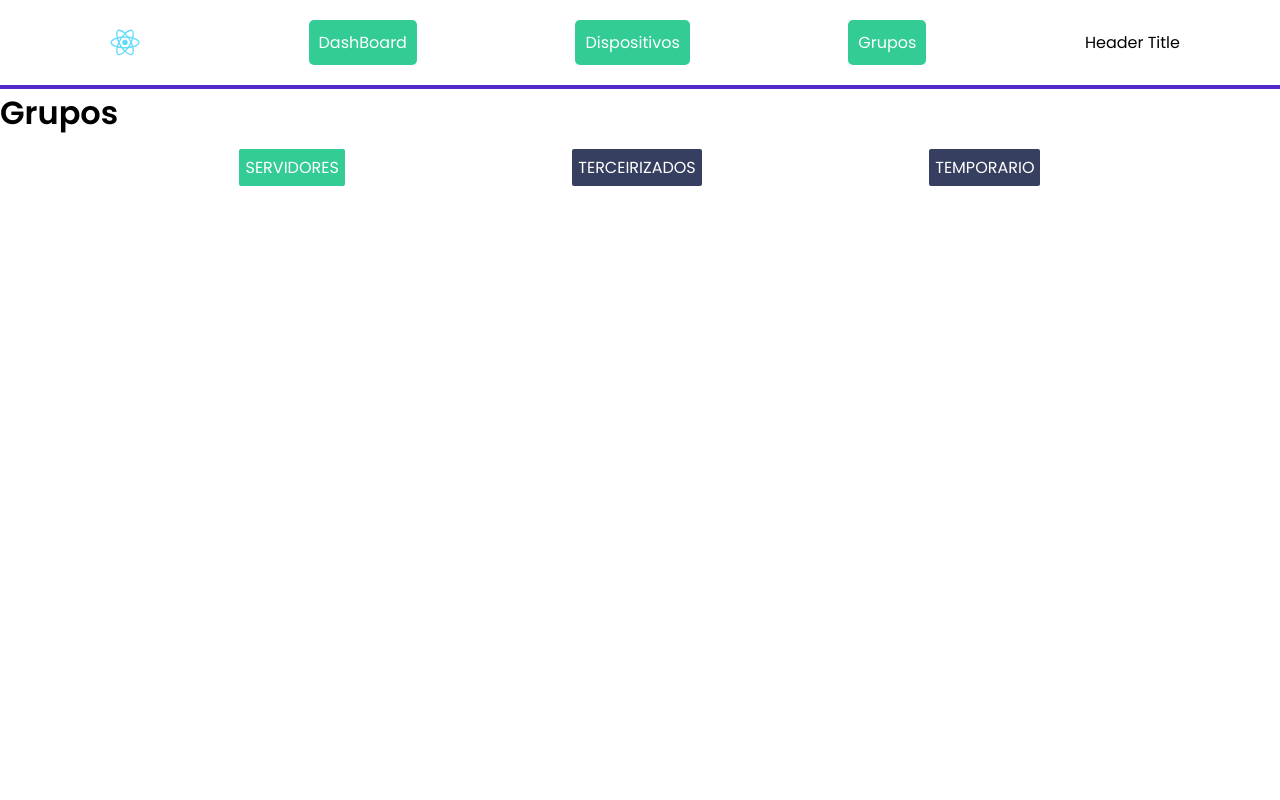
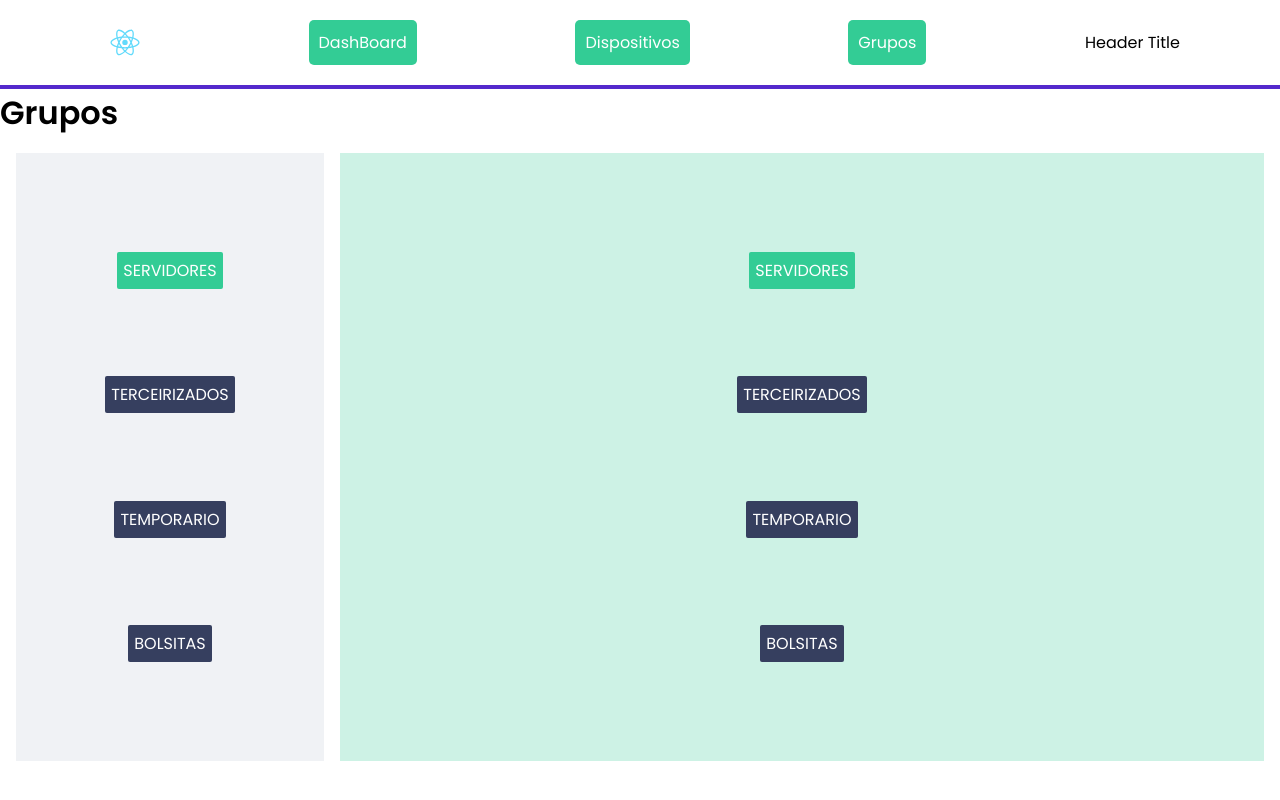
Before and after one commit to luis-gustavo-sales-dev/dhcpd-register-easy-reactjs, a React (Create React App) app: page /groups in a window 1280 px wide. Built offline with nearby package versions, Linux system fonts and the light colour scheme.

Commit message:
GroupsScreen was created. I have created a component called DefaultScreenGrids to standardize all screens.

```diff
--- a/public/index.html
+++ b/public/index.html
@@ -29,6 +29,14 @@
       Learn how to configure a non-root public URL by running `npm run build`.
     -->
     <title>Dhcpd Register Easy</title>
+    <style>
+      body {
+        height: 100vh;
+      }
+      div#root {
+        height: 100vh;
+      }
+    </style>
   </head>
   <body>
     <noscript>You need to enable JavaScript to run this app.</noscript>
--- a/src/App.tsx
+++ b/src/App.tsx
@@ -3,7 +3,7 @@ import { ThemeProvider } from 'styled-components';
 // import logo from './logo.svg';
 import { Header } from './components/Header';
 import { AppRoutes } from './routes';
-import { Body, Container } from './style';
+import { Container } from './style';
 import { COLORS } from './styles/COLORS';
 import { GlobalStyle } from "./styles/global";
 
@@ -15,12 +15,11 @@ function App() {
   return (
     <>
      <ThemeProvider theme={theme}>
-        <Container>
-          <AppRoutes>
-            <Header actualRouter={title} />
-            <Body />
-          </AppRoutes>
-        </Container>
+       <Container>
+        <AppRoutes>
+          <Header actualRouter={title} />
+        </AppRoutes>
+       </Container>
       </ThemeProvider>
       <GlobalStyle />
     </>
--- /dev/null
+++ b/src/components/DefaultScreenGrids/index.tsx
@@ -0,0 +1,12 @@
+import { ReactNode } from "react";
+import { Container } from "./style";
+
+interface DefaultScreenGridsProps {
+  children: ReactNode
+}
+
+export default function DefaultScreenGrids ({children}: DefaultScreenGridsProps) {
+  return <Container>
+    {children}
+  </Container>
+}
--- /dev/null
+++ b/src/components/DefaultScreenGrids/style.ts
@@ -0,0 +1,17 @@
+import styled from "styled-components";
+
+export const Container = styled.div`
+  height: 80% ;
+  display: grid;
+  grid-template-columns: 1fr 3fr;
+  grid-gap: 16px;
+  padding: 16px;
+
+
+  div:first-child {
+    background: ${({ theme }) => theme.colors.background};
+  }
+  div:nth-child(2) {
+    background: ${({ theme }) => theme.colors.greenLight100 };
+  }
+`
--- a/src/components/GroupListComponent/index.tsx
+++ b/src/components/GroupListComponent/index.tsx
@@ -29,6 +29,10 @@ export default function GroupListComponent({ groups }:GroupListComponentProps) {
         {
           id: 3,
           name: "Temporario"
+        },
+        {
+          id: 4,
+          name: "Bolsitas"
         }
       ]
 
--- a/src/components/GroupListComponent/style.ts
+++ b/src/components/GroupListComponent/style.ts
@@ -2,7 +2,7 @@ import styled from "styled-components";
 
 export const Container = styled.div`
   display: flex;
-  flex-wrap: wrap;
+  flex-direction: column ;
   padding: 12px;
   justify-content: space-evenly;
   align-items: center ;
--- a/src/routes.tsx
+++ b/src/routes.tsx
@@ -1,5 +1,6 @@
 import { ReactNode } from 'react';
 import { BrowserRouter, Routes, Route} from 'react-router-dom';
+import styled from 'styled-components';
 import DashBoard from './screen/DashBoardScreen';
 import DevicesScreen from './screen/DevicesScreen';
 import GroupsScreen from './screen/GroupsScreen';
@@ -7,6 +8,8 @@ import GroupsScreen from './screen/GroupsScreen';
 interface AppRoutesProps {
   children: ReactNode
 }
+
+
 
 export const AppRoutes = function({ children }: AppRoutesProps) {
   return (
--- a/src/screen/GroupsScreen/index.tsx
+++ b/src/screen/GroupsScreen/index.tsx
@@ -1,9 +1,14 @@
-import GroupComponent from "../../components/GroupComponent";
+import DefaultScreenGrids from "../../components/DefaultScreenGrids";
 import GroupListComponent from "../../components/GroupListComponent";
+import { Container } from "./style";
+
 
 export default function GroupsScreen() {
   return <>
     <h1>Grupos</h1>
-    <GroupListComponent />
+    <DefaultScreenGrids>
+      <GroupListComponent />
+      <GroupListComponent />
+    </DefaultScreenGrids>
   </>
 }
--- /dev/null
+++ b/src/screen/GroupsScreen/style.ts
@@ -0,0 +1,17 @@
+import styled from "styled-components";
+
+export const Container = styled.div`
+  height: 80% ;
+  display: grid;
+  grid-template-columns: 1fr 3fr;
+  grid-gap: 16px;
+  padding: 16px;
+
+
+  div:first-child {
+    background: ${({ theme }) => theme.colors.background };
+  }
+  div:nth-child(2) {
+    background: ${({ theme }) => theme.colors.greenLight100 };
+  }
+`;
--- a/src/style.ts
+++ b/src/style.ts
@@ -1,9 +1,5 @@
 import styled from 'styled-components';
 
 export const Container = styled.div`
-
+  height: 100vh ;
 `
-
-export const Body = styled.div`
-  background: var(--background);
-`
--- a/src/styles/COLORS.ts
+++ b/src/styles/COLORS.ts
@@ -3,6 +3,7 @@ export const COLORS = {
 
   green: "#33CC95",
   greenLight: "#84e0bf",
+  greenLight100: "#cdf2e5",
   greenBlack: "#33CC10",
 
   blue: "#5429CC",
```
Also changed, not shown: src/screen/GroupsScreen/styles.ts (deleted, +0 -14 lines). Lines whose indentation alone changed are shown as unchanged.
